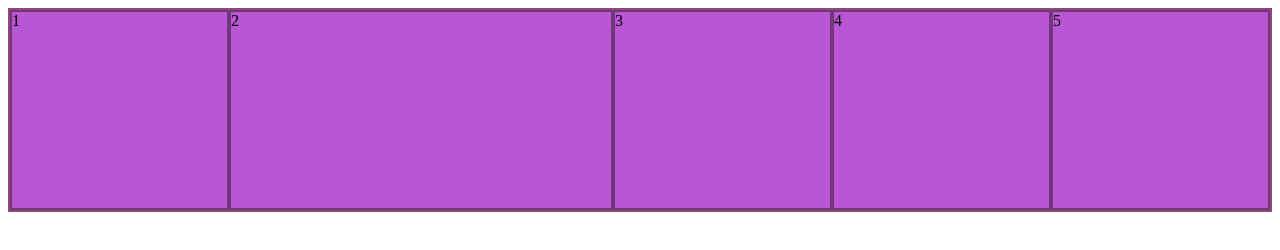
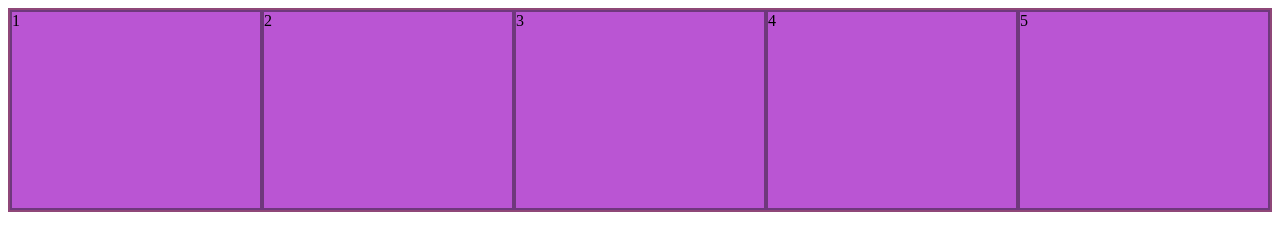
Before and after one commit to EuriloasProgramGram/Flex, a plain HTML site: page index.html in a window 1280 px wide. Drawn offline with Linux system fonts and the light colour scheme.

Commit message:
New change

```diff
--- a/Style.css
+++ b/Style.css
@@ -10,5 +10,5 @@
     height: 200px;;
 }
 .two{
- flex-grow: 2;
+align-self:stretch;
 }
```
Also changed, not shown: index.html (+5 -5 lines).
